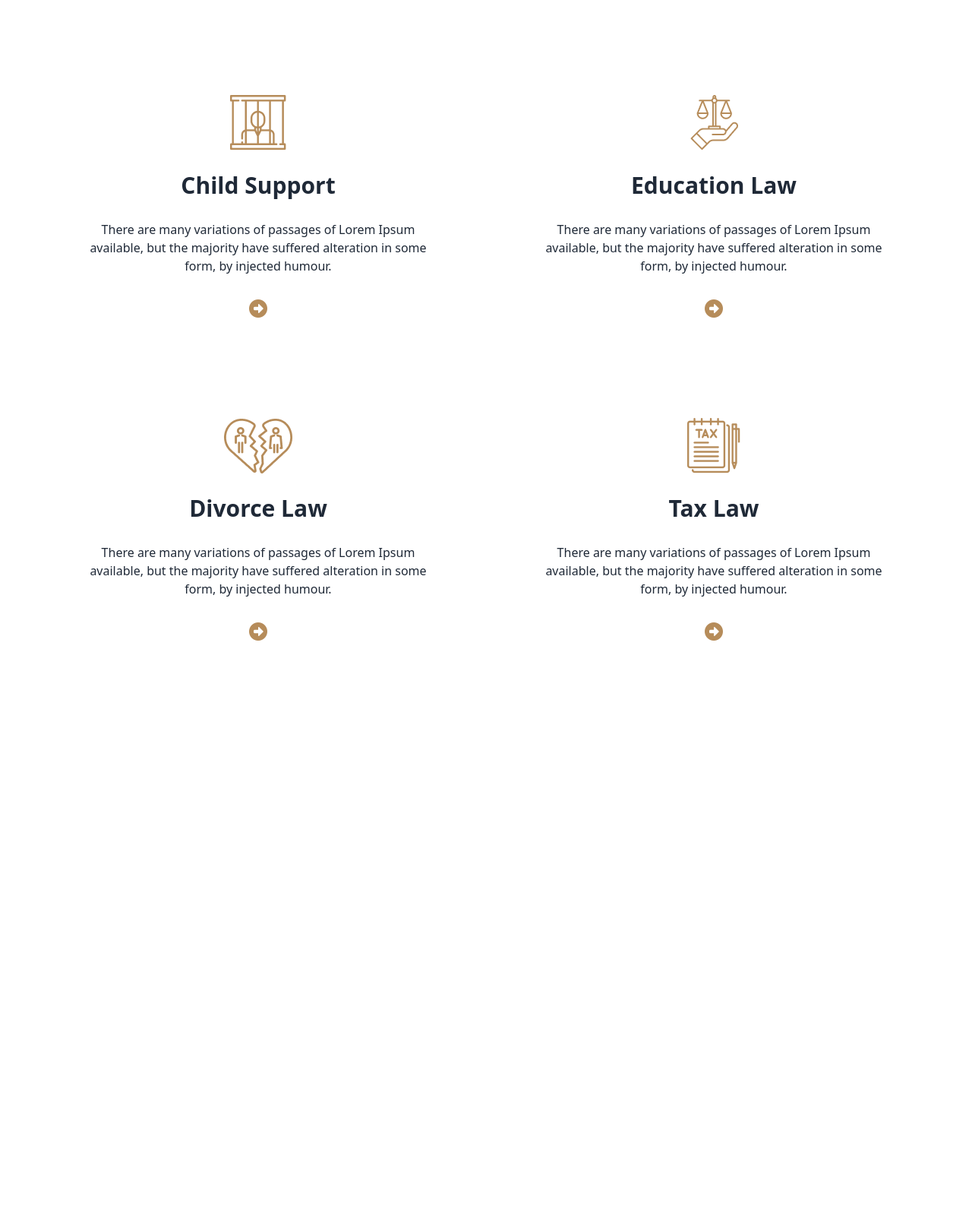
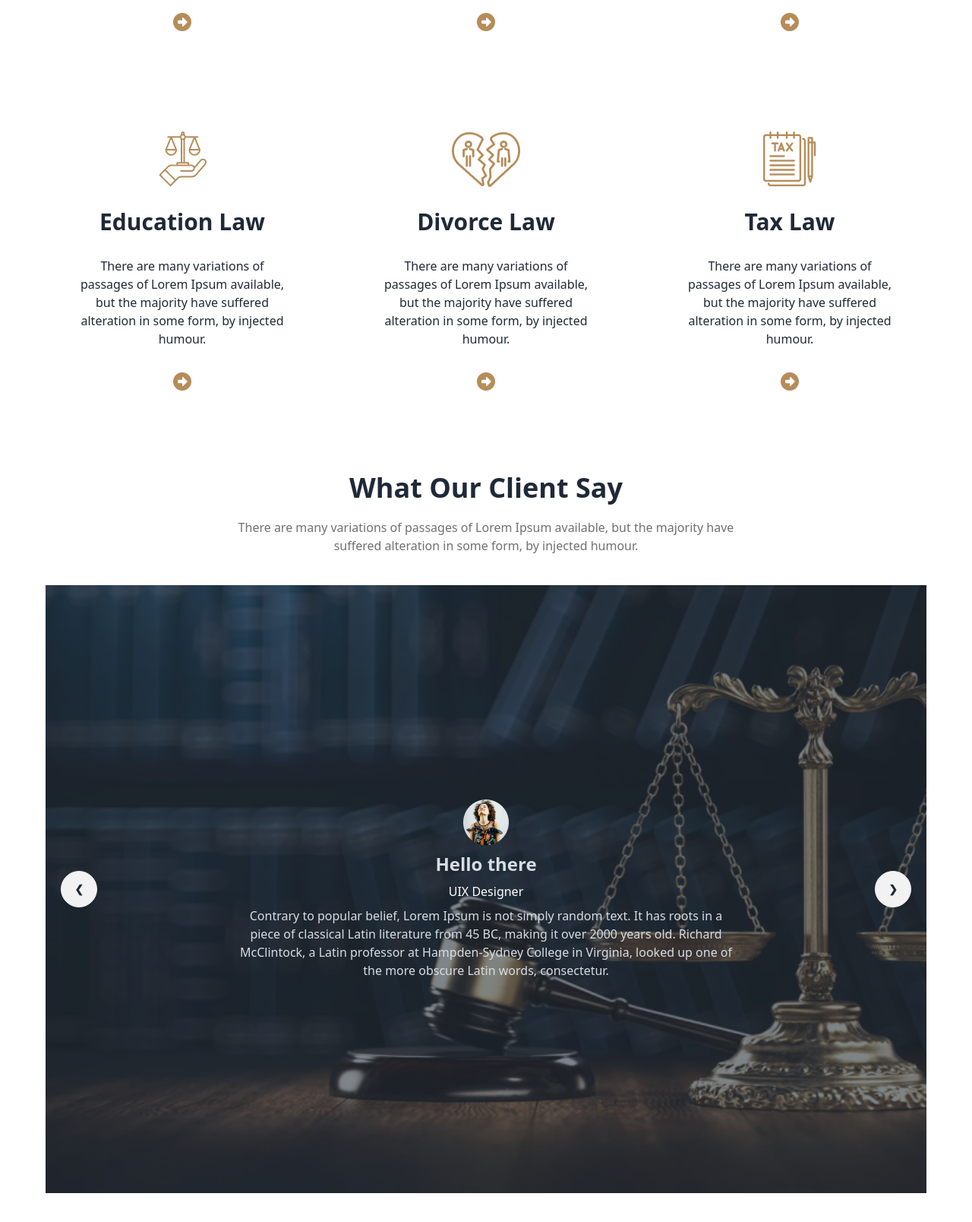
Before and after one commit to mdsayedhasann/legal-solution, a plain HTML site: page index.html in a window 1280 px wide. Shown: the part 1060-2668 px from the top of the page at 76% size. Before the commit the page ends 2011 px from the top, so only its background shows below. Drawn offline with nearby package versions, Linux system fonts and the light colour scheme.

Commit message:
Review slider done

```diff
--- a/index.html
+++ b/index.html
@@ -39,7 +39,7 @@
 
     <script></script>
   </head>
-  <body class="container  mx-auto px-1 md:px-10">
+  <body class="container mx-auto px-1 md:px-10">
     <header>
       <nav>
         <div class="navbar bg-base-100">
@@ -81,7 +81,7 @@
               </ul>
             </div>
 
-            <img src="./images/logo2.png" alt="" />
+            <img src="./images/logo2.png" class="max-w-[60%]" alt="" />
           </div>
           <div class="navbar-center hidden lg:flex">
             <ul class="menu menu-horizontal px-1">
@@ -109,7 +109,7 @@
       <div
         class="bg-banner-image py-20 bg-no-repeat flex items-center bg-cover"
       >
-        <div class="md:max-w-2xl  mx-auto text-center space-y-8">
+        <div class="md:max-w-2xl mx-auto text-center space-y-8">
           <h2 class="text-white md:text-6xl text-2xl font-bold">
             We Provide Effective Legal Solutions
           </h2>
@@ -138,10 +138,8 @@
     <main>
       <!-- Legal Practice Section Start -->
       <section class="my-10 px-5 lg:px-0">
-
-
         <!-- Common Section Title Start-->
-        <div class="max-w-[714px] mx-auto text-center space-y-5">
+        <div class="max-w-[75%] mx-auto text-center space-y-5">
           <h2 class="text-4xl font-bold">The Legal Practice Area</h2>
           <p class="text-[#707070]">
             There are many variations of passages of Lorem Ipsum available, but
@@ -151,64 +149,221 @@
         </div>
         <!-- Common Section Title End -->
 
-        <div class="grid grid-cols-1 sm:grid-cols-1 md:grid-cols-2 my-10 ">
+        <div class="grid grid-cols-1 sm:grid-cols-1 md:grid-cols-3 my-10">
           <!-- Card 1 -->
-          <div class="flex flex-col justify-center items-center  p-16 space-y-7 hover:bg-gradient-to-b from-[#E7E7E7] to-white">
-            <img src="./images/business.png" alt="">
+          <div
+            class="flex flex-col justify-center items-center p-16 space-y-7 hover:bg-gradient-to-b from-[#E7E7E7] to-white"
+          >
+            <img src="./images/business.png" alt="" />
             <h3 class="text-3xl font-bold">Business Law</h3>
-            <p class="text-base text-center">There are many variations of passages of Lorem Ipsum available, but the majority have suffered alteration in some form, by injected humour.</p>
+            <p class="text-base text-center">
+              There are many variations of passages of Lorem Ipsum available,
+              but the majority have suffered alteration in some form, by
+              injected humour.
+            </p>
             <i class="fa-solid fa-circle-right text-legal-color text-2xl"></i>
           </div>
           <!-- Card End -->
 
-           <!-- Card 2 -->
-           <div class="flex flex-col justify-center items-center  p-16 space-y-7 hover:bg-gradient-to-b from-[#E7E7E7] to-white">
-            <img src="./images/criminal.png" alt="">
+          <!-- Card 2 -->
+          <div
+            class="flex flex-col justify-center items-center p-16 space-y-7 hover:bg-gradient-to-b from-[#E7E7E7] to-white"
+          >
+            <img src="./images/criminal.png" alt="" />
             <h3 class="text-3xl font-bold">Criminal Law</h3>
-            <p class="text-base text-center">There are many variations of passages of Lorem Ipsum available, but the majority have suffered alteration in some form, by injected humour.</p>
+            <p class="text-base text-center">
+              There are many variations of passages of Lorem Ipsum available,
+              but the majority have suffered alteration in some form, by
+              injected humour.
+            </p>
             <i class="fa-solid fa-circle-right text-legal-color text-2xl"></i>
           </div>
           <!-- Card End -->
 
-           <!-- Card 3 -->
-           <div class="flex flex-col justify-center items-center  p-16 space-y-7 hover:bg-gradient-to-b from-[#E7E7E7] to-white">
-            <img src="./images/child.png" alt="">
+          <!-- Card 3 -->
+          <div
+            class="flex flex-col justify-center items-center p-16 space-y-7 hover:bg-gradient-to-b from-[#E7E7E7] to-white"
+          >
+            <img src="./images/child.png" alt="" />
             <h3 class="text-3xl font-bold">Child Support</h3>
-            <p class="text-base text-center">There are many variations of passages of Lorem Ipsum available, but the majority have suffered alteration in some form, by injected humour.</p>
+            <p class="text-base text-center">
+              There are many variations of passages of Lorem Ipsum available,
+              but the majority have suffered alteration in some form, by
+              injected humour.
+            </p>
             <i class="fa-solid fa-circle-right text-legal-color text-2xl"></i>
           </div>
           <!-- Card End -->
 
-           <!-- Card 4 -->
-           <div class="flex flex-col justify-center items-center  p-16 space-y-7 hover:bg-gradient-to-b from-[#E7E7E7] to-white">
-            <img src="./images/education.png" alt="">
+          <!-- Card 4 -->
+          <div
+            class="flex flex-col justify-center items-center p-16 space-y-7 hover:bg-gradient-to-b from-[#E7E7E7] to-white"
+          >
+            <img src="./images/education.png" alt="" />
             <h3 class="text-3xl font-bold">Education Law</h3>
-            <p class="text-base text-center">There are many variations of passages of Lorem Ipsum available, but the majority have suffered alteration in some form, by injected humour.</p>
+            <p class="text-base text-center">
+              There are many variations of passages of Lorem Ipsum available,
+              but the majority have suffered alteration in some form, by
+              injected humour.
+            </p>
             <i class="fa-solid fa-circle-right text-legal-color text-2xl"></i>
           </div>
           <!-- Card End -->
 
-           <!-- Card 5 -->
-           <div class="flex flex-col justify-center items-center  p-16 space-y-7 hover:bg-gradient-to-b from-[#E7E7E7] to-white">
-            <img src="./images/divorce.png" alt="">
+          <!-- Card 5 -->
+          <div
+            class="flex flex-col justify-center items-center p-16 space-y-7 hover:bg-gradient-to-b from-[#E7E7E7] to-white"
+          >
+            <img src="./images/divorce.png" alt="" />
             <h3 class="text-3xl font-bold">Divorce Law</h3>
-            <p class="text-base text-center">There are many variations of passages of Lorem Ipsum available, but the majority have suffered alteration in some form, by injected humour.</p>
+            <p class="text-base text-center">
+              There are many variations of passages of Lorem Ipsum available,
+              but the majority have suffered alteration in some form, by
+              injected humour.
+            </p>
             <i class="fa-solid fa-circle-right text-legal-color text-2xl"></i>
           </div>
           <!-- Card End -->
 
-           <!-- Card 6 -->
-           <div class="flex flex-col justify-center items-center  p-16 space-y-7 hover:bg-gradient-to-b from-[#E7E7E7] to-white">
-            <img src="./images/tax.png" alt="">
-            <h3 class="text-3xl font-bold">Tax Law </h3>
-            <p class="text-base text-center">There are many variations of passages of Lorem Ipsum available, but the majority have suffered alteration in some form, by injected humour.</p>
+          <!-- Card 6 -->
+          <div
+            class="flex flex-col justify-center items-center p-16 space-y-7 hover:bg-gradient-to-b from-[#E7E7E7] to-white"
+          >
+            <img src="./images/tax.png" alt="" />
+            <h3 class="text-3xl font-bold">Tax Law</h3>
+            <p class="text-base text-center">
+              There are many variations of passages of Lorem Ipsum available,
+              but the majority have suffered alteration in some form, by
+              injected humour.
+            </p>
             <i class="fa-solid fa-circle-right text-legal-color text-2xl"></i>
           </div>
           <!-- Card End -->
+        </div>
+      </section>
+      <!-- Legal Practice Section End -->
+
+      <!-- Client Say Section Start -->
+      <section class="my-10 px-5 lg:px:0">
+        <!-- Common Section Title Start-->
+        <div class="max-w-[60%] mx-auto text-center space-y-5">
+          <h2 class="text-4xl font-bold">What Our Client Say</h2>
+          <p class="text-[#707070]">
+            There are many variations of passages of Lorem Ipsum available, but
+            the majority have suffered alteration in some form, by injected
+            humour.
+          </p>
+        </div>
+        <!-- Common Section Title End -->
+
+        <!-- Reviews -->
+
+        <div class="carousel w-full mt-10">
+
+          <!-- slider 1 -->
+          <div id="slide1" class="carousel-item relative w-full">
+            <div
+              class="hero md:h-[400px] min-h-screen  relative"
+              style="background-image: url(./images/banner.png)"
+            >
+              <div class="hero-overlay bg-opacity-60"></div>
+              <div class="hero-content text-center text-neutral-content">
+                <div class="max-w-[70%] flex flex-col items-center space-y-2">
+                  <img src="./images/client.png" alt="" />
+                  <h1 class="mb-5 text-2xl font-bold">Hello there</h1>
+                  <p class="text-white">UIX Designer</p>
+                  <p class="m-16">
+                    Contrary to popular belief, Lorem Ipsum is not simply random
+                    text. It has roots in a piece of classical Latin literature
+                    from 45 BC, making it over 2000 years old. Richard
+                    McClintock, a Latin professor at Hampden-Sydney College in
+                    Virginia, looked up one of the more obscure Latin words,
+                    consectetur.
+                  </p>
+                </div>
+              </div>
+            </div>
+            <div
+              class="absolute flex justify-between transform -translate-y-1/2 left-5 right-5 top-1/2"
+            >
+              <a href="#slide2" class="btn btn-circle">❮</a>
+              <a href="#slide3" class="btn btn-circle">❯</a>
+            </div>
+          </div>
+
+
+
+          <!-- slider 2 -->
+          <div id="slide2" class="carousel-item relative w-full">
+            <div
+              class="hero min-h-screen relative"
+              style="background-image: url(./images/banner.png)"
+            >
+              <div class="hero-overlay bg-opacity-60"></div>
+              <div class="hero-content text-center text-neutral-content">
+                <div class="max-w-[70%] flex flex-col items-center space-y-2">
+                  <img src="./images/client.png" alt="" />
+                  <h1 class="mb-5 text-2xl font-bold">Hello there</h1>
+                  <p class="text-white">UIX Designer</p>
+                  <p class="m-16">
+                    Contrary to popular belief, Lorem Ipsum is not simply random
+                    text. It has roots in a piece of classical Latin literature
+                    from 45 BC, making it over 2000 years old. Richard
+                    McClintock, a Latin professor at Hampden-Sydney College in
+                    Virginia, looked up one of the more obscure Latin words,
+                    consectetur.
+                  </p>
+                </div>
+              </div>
+            </div>
+            <div
+              class="absolute flex justify-between transform -translate-y-1/2 left-5 right-5 top-1/2"
+            >
+              <a href="#slide1" class="btn btn-circle">❮</a>
+              <a href="#slide3" class="btn btn-circle">❯</a>
+            </div>
+          </div>
+
+
+
+          <!-- slider 3 -->
+          <div id="slide3" class="carousel-item relative w-full">
+            <div
+              class="hero min-h-screen relative"
+              style="background-image: url(./images/banner.png)"
+            >
+              <div class="hero-overlay bg-opacity-60"></div>
+              <div class="hero-content text-center text-neutral-content">
+                <div class="max-w-[70%] flex flex-col items-center space-y-2">
+                  <img src="./images/client.png" alt="" />
+                  <h1 class="mb-5 text-2xl font-bold">Hello there</h1>
+                  <p class="text-white">UIX Designer</p>
+                  <p class="m-16">
+                    Contrary to popular belief, Lorem Ipsum is not simply random
+                    text. It has roots in a piece of classical Latin literature
+                    from 45 BC, making it over 2000 years old. Richard
+                    McClintock, a Latin professor at Hampden-Sydney College in
+                    Virginia, looked up one of the more obscure Latin words,
+                    consectetur.
+                  </p>
+                </div>
+              </div>
+            </div>
+            <div
+              class="absolute flex justify-between transform -translate-y-1/2 left-5 right-5 top-1/2"
+            >
+              <a href="#slide2" class="btn btn-circle">❮</a>
+              <a href="#slide1" class="btn btn-circle">❯</a>
+            </div>
+          </div>
+
+
+
+
 
         </div>
       </section>
-      <!-- Legal Practice Section End -->
+      <!-- Client Say Section End -->
     </main>
   </body>
 </html>
```
Also changed, not shown: images/client.png (added).
